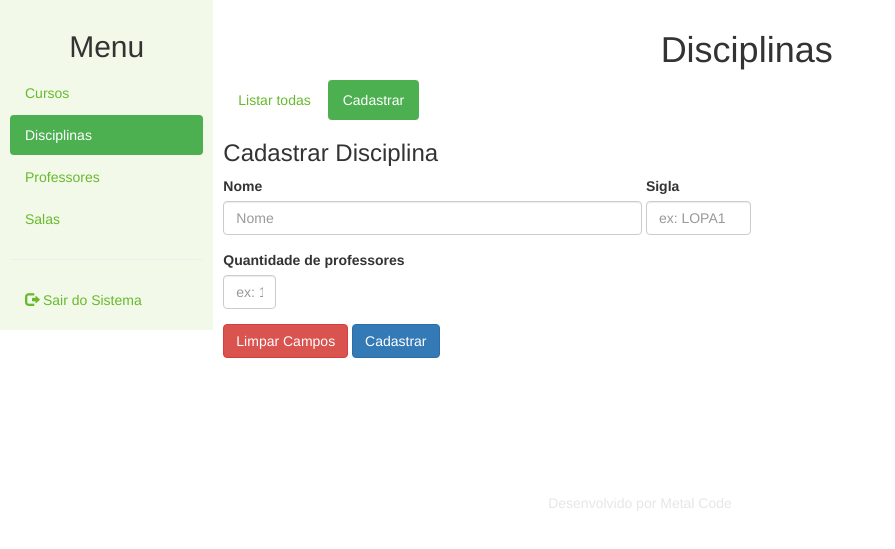
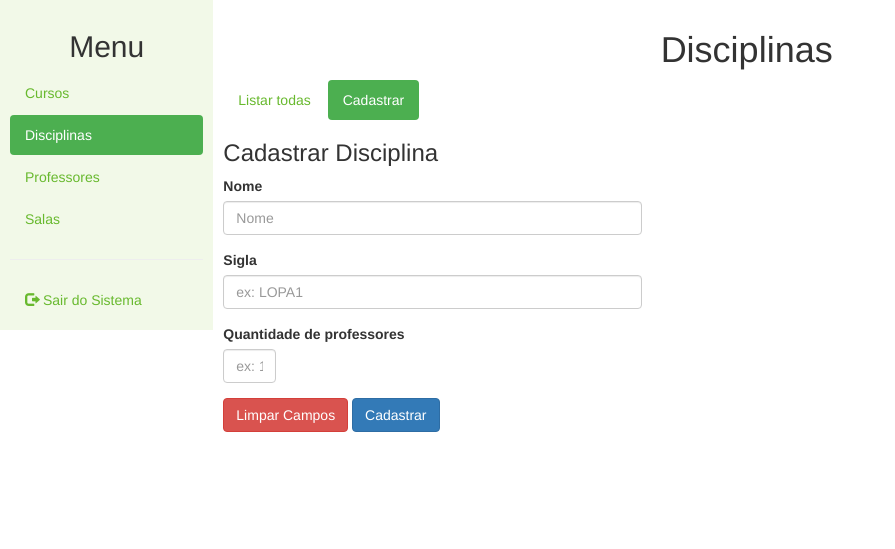
Before and after one commit to Metal-Brain/class_clock, a CodeIgniter app: a page that uses application/views/disciplinas.php in a window 1280 px wide, after a click on "Cadastrar". Shown: the part 100-649 px from the top of the page, without its empty margins (0-895 px from the left). Run offline with CodeIgniter, Linux system fonts and the light colour scheme; data comes from the database, SQL or seed files in the repository; some libraries are stand-ins or nearby versions.

Commit message:
alteracao do layout de cadastro p/ melhorar exibicao de erros

```diff
--- a/application/views/disciplinas.php
+++ b/application/views/disciplinas.php
@@ -94,14 +94,14 @@
 						<div id="new" class="tab-pane fade">
 							<h3>Cadastrar Disciplina</h3>
 							<form action="" method="post">
-								<div class="form-group percent-40 inline">
+								<div class="form-group percent-40">
 									<label>Nome</label>
 									<input type="text" class="form-control" name="nome" placeholder="Nome" value="<?= set_value('nome')?>">
 									<?= form_error('nome') ?>
 								</div>
-								<div class="form-group percent-10 inline">
+								<div class="form-group">
 									<label>Sigla</label>
-									<input type="text" class="form-control" name="sigla" placeholder="ex: LOPA1" value="<?= set_value('sigla')?>">
+									<input type="text" class="form-control percent-40" name="sigla" placeholder="ex: LOPA1" value="<?= set_value('sigla')?>">
 									<?= form_error('sigla') ?>
 								</div>
 								<div class="form-group">
```
